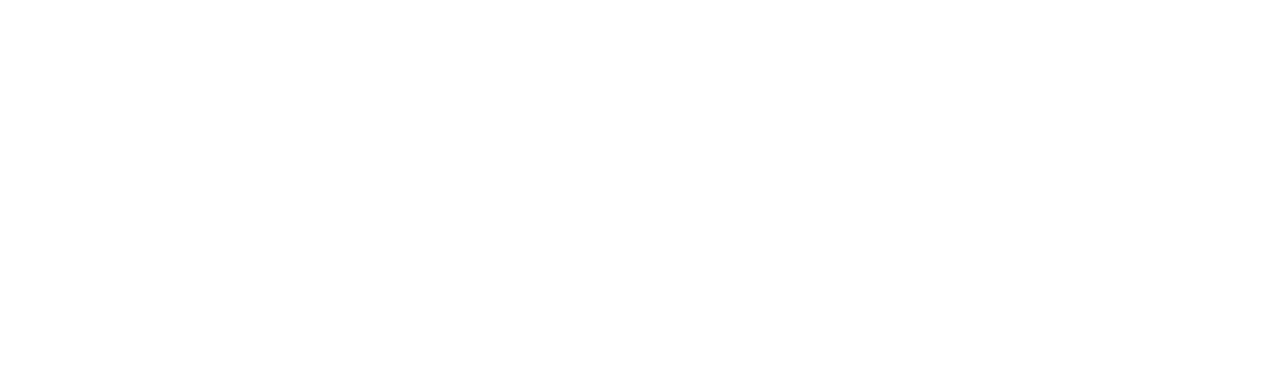
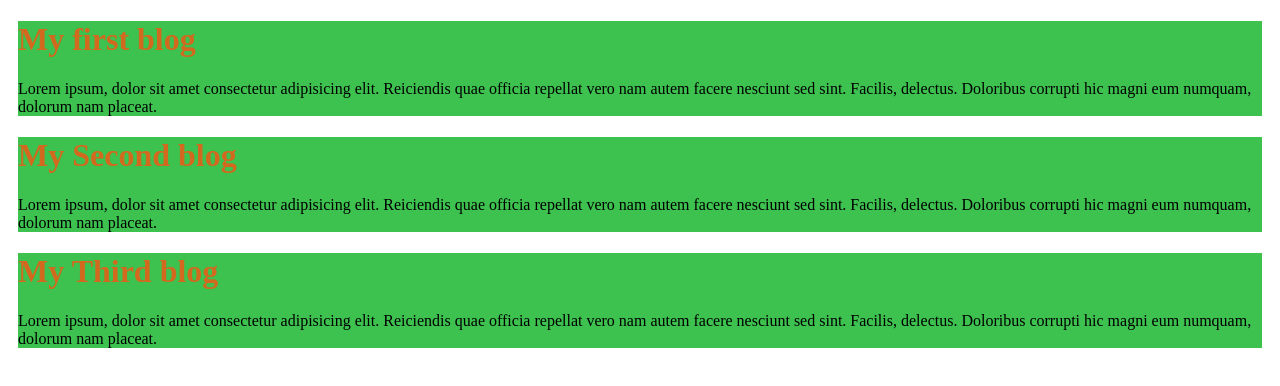
Before and after one commit to MujahidEmon/slashbd-repo, a plain HTML site: page index.html in a window 1280 px wide. Drawn offline with Linux system fonts and the light colour scheme.

Commit message:
added the css

```diff
--- a/index.html
+++ b/index.html
@@ -4,8 +4,22 @@
     <meta charset="UTF-8">
     <meta name="viewport" content="width=device-width, initial-scale=1.0">
     <title>My first ever GitHUb repo</title>
+    <link rel="stylesheet" href="styles/style.css">
 </head>
 <body>
+    <div>
+        <h1>My first blog</h1>
+        <p>Lorem ipsum, dolor sit amet consectetur adipisicing elit. Reiciendis quae officia repellat vero nam autem facere nesciunt sed sint. Facilis, delectus. Doloribus corrupti hic magni eum numquam, dolorum nam placeat.</p>
+    </div>
+    <div>
+        <h1>My Second blog</h1>
+        <p>Lorem ipsum, dolor sit amet consectetur adipisicing elit. Reiciendis quae officia repellat vero nam autem facere nesciunt sed sint. Facilis, delectus. Doloribus corrupti hic magni eum numquam, dolorum nam placeat.</p>
+    </div>
+    <div>
+        <h1>My Third blog</h1>
+        <p>Lorem ipsum, dolor sit amet consectetur adipisicing elit. Reiciendis quae officia repellat vero nam autem facere nesciunt sed sint. Facilis, delectus. Doloribus corrupti hic magni eum numquam, dolorum nam placeat.</p>
+    </div>
+
 
 </body>
 </html>
--- /dev/null
+++ b/styles/style.css
@@ -0,0 +1,7 @@
+h1{
+    color: chocolate;
+}
+div{
+    margin: 10px;
+    background-color: rgb(61, 194, 79);
+}
```
